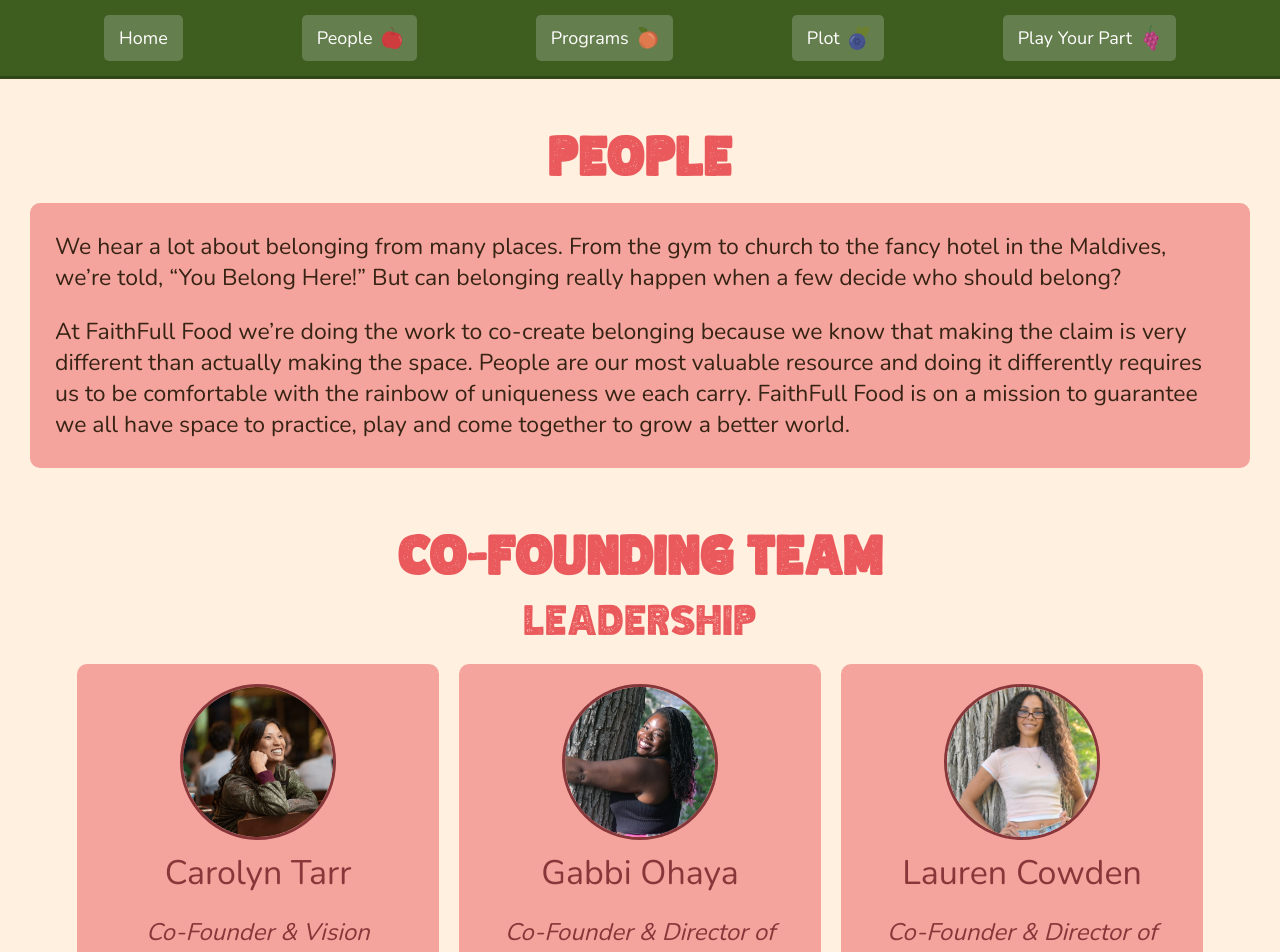
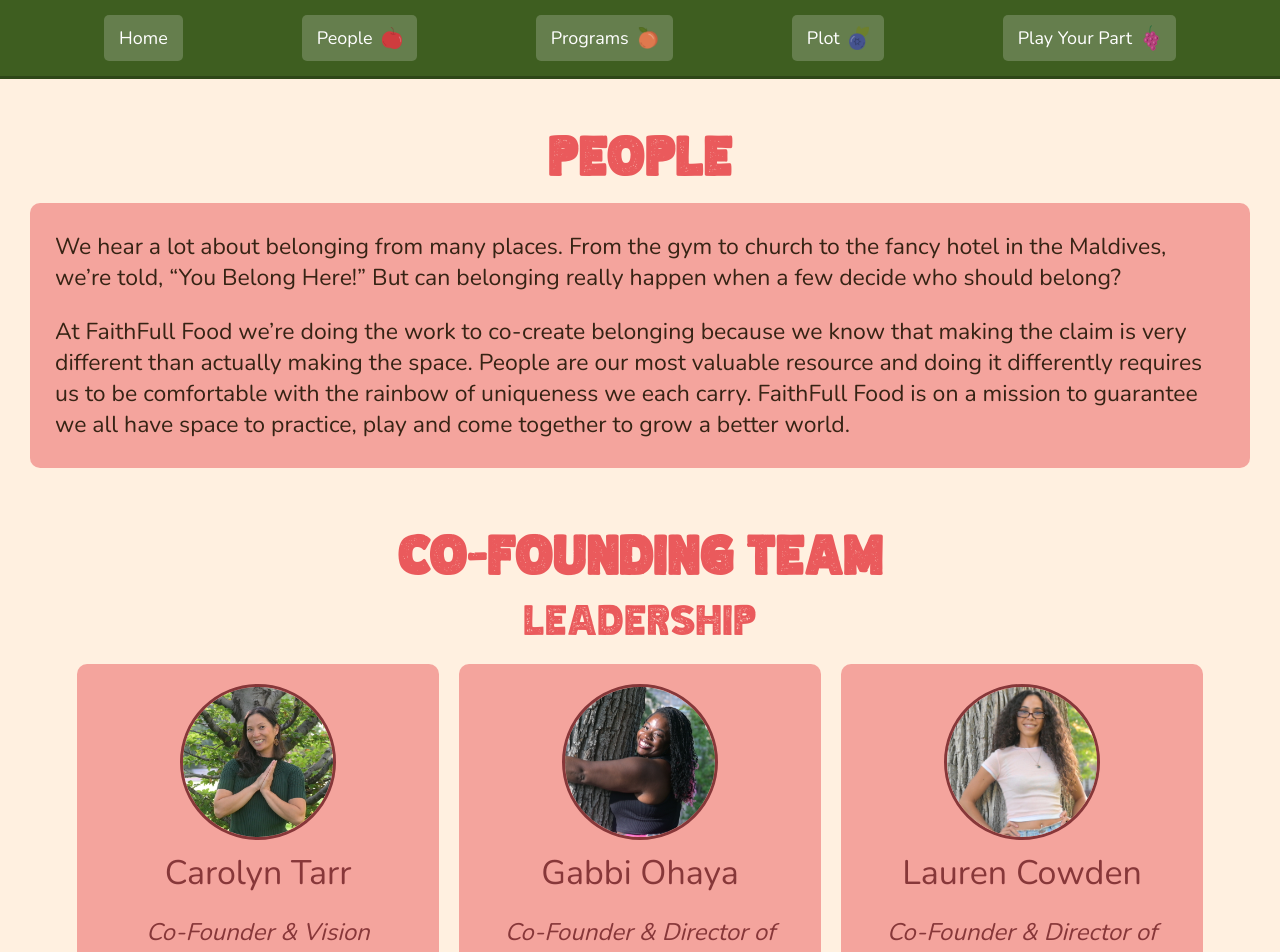
Before and after one commit to rachel-bryant/faith-full-food, a React (Vite) app: page /People in a window 1280 px wide. Shown: the top 952 px of the page. Built offline with nearby package versions, Linux system fonts and the light colour scheme.

Commit message:
added Carolyn's headshot and adjusted

```diff
--- a/src/pages/People.jsx
+++ b/src/pages/People.jsx
@@ -22,7 +22,7 @@
         {/* leadership */}
         <h2 className="people-section-subheader">Leadership</h2>
         <div className="people-section">
-            <Person className="person" photo="../public/images/headshots/Carolyn.png" title="Co-Founder & Vision Steward" name="Carolyn Tarr" description="Carolyn Tarr is the founder and vision steward of FaithFull Food. She brings a background in education, community development, storytelling and collaborative design. Her career has taken her around the globe designing and launching university programs for students at the margins, from refugee camps to urban centers and most recently through a co-created sustainable cafe in her heart-town of Watamu, Kenya. Through her work, Carolyn sees the myriad opportunities for innovation, expansion and liberation when we co-create space for all people to have a place to express themselves fully and guarantee they have the food necessary to get there. She believes that in-real-life connections are the soul of a functioning society and is our faith-filled leader moving us from idea to movement. "/>
+            <Person id="carolyn" className="person" photo="../public/images/headshots/Carolyn.JPG" title="Co-Founder & Vision Steward" name="Carolyn Tarr" description="Carolyn Tarr is the founder and vision steward of FaithFull Food. She brings a background in education, community development, storytelling and collaborative design. Her career has taken her around the globe designing and launching university programs for students at the margins, from refugee camps to urban centers and most recently through a co-created sustainable cafe in her heart-town of Watamu, Kenya. Through her work, Carolyn sees the myriad opportunities for innovation, expansion and liberation when we co-create space for all people to have a place to express themselves fully and guarantee they have the food necessary to get there. She believes that in-real-life connections are the soul of a functioning society and is our faith-filled leader moving us from idea to movement. "/>
             <Person id="gabbi" photo="../public/images/headshots/Gabbi.JPG" title="Co-Founder & Director of Business Development" name="Gabbi Ohaya" description="Gabrielle “Gabbi” Ohaya is a co-founder of FaithFull Food and serves as the Director of Business Development. She brings more than 10 years of experience as an entrepreneur, educator, nonprofit and business development consultant, with expertise in fine dining, West African restaurants, and catering. Gabbi is passionate about food and social justice and is committed to nourishing bodies and communities. Through FaithFull Food, she is pioneering community partnerships that build collective financial success for those who have been traditionally locked-out. She connects food entrepreneurs with spaces where food can grow connection while simultaneously advancing food sovereignty for all." />
             <Person id="lauren" photo="../public/images/headshots/Lauren.png" title="Co-Founder & Director of Partnerships and Programs" name="Lauren Cowden" description="Lauren Cowden is a co-founder of FaithFull Food and serves as the Director of Partnerships & Programs. She concurrently serves as the Youth Director at University Park United Methodist Church as she works to complete her Ed.D at The Morgridge School of Education at the University of Denver. Her work is shaped by her experiences as an educator, advocate, and person of faith who sees the ways in which these things must come together in young people to transform our society for tomorrow. Lauren has experience in special education, literacy support, youth ministry, early childhood care, coaching, and community-based work and is an expert relationship builder across all divides. Through FaithFull Food, she brings her commitment to bridging relationships, creating inclusive spaces, and walking alongside people to recognize their power and purpose and play their part in our movement." />
         </div>
--- a/src/styles.css
+++ b/src/styles.css
@@ -721,6 +721,10 @@
 }
 
 /* specific people */
+#carolyn {
+    transform: translateX(-50px);
+}
+
 #gabbi {
     transform: translateX(-100px);
 }
```
Also changed, not shown: public/images/headshots/Carolyn.JPG (added), public/images/headshots/Carolyn.png (deleted).
